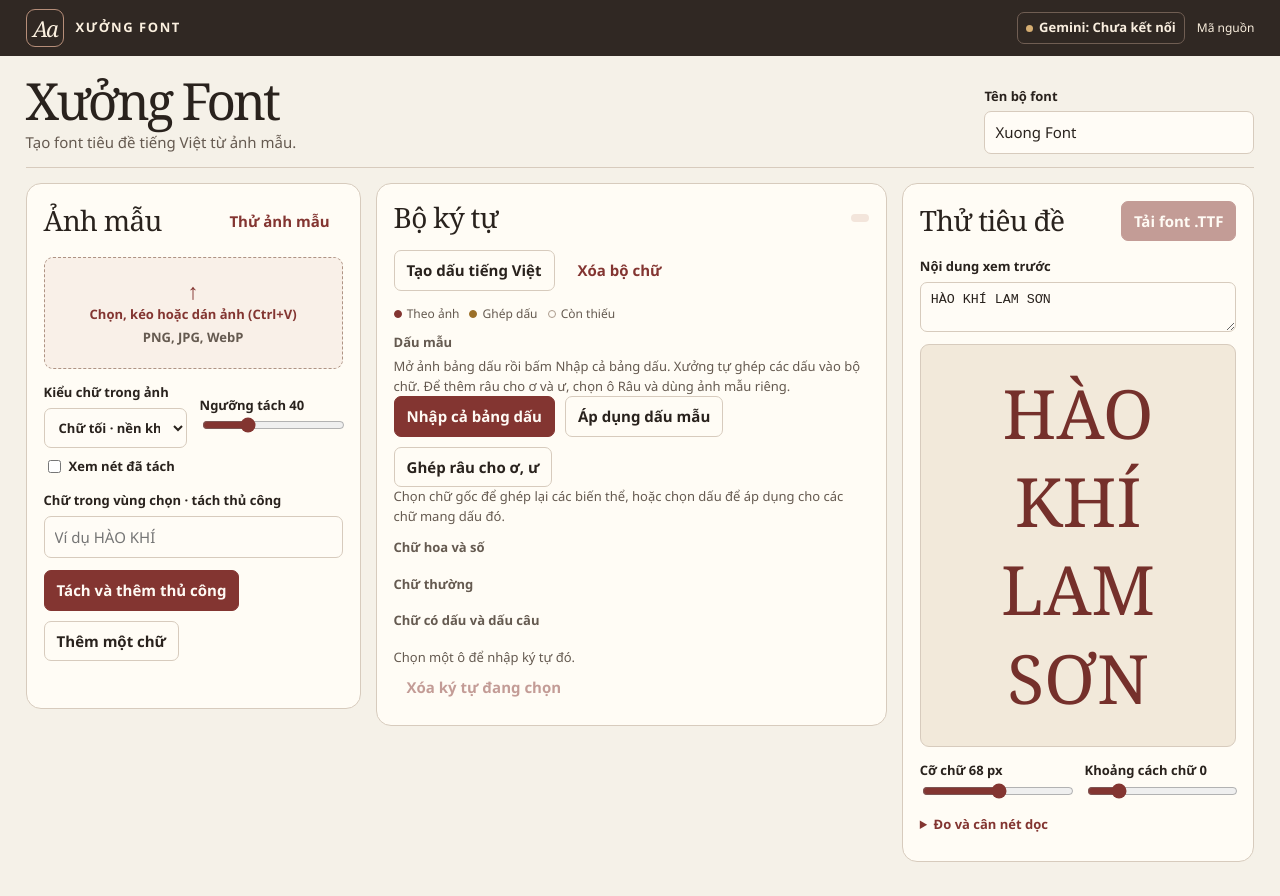
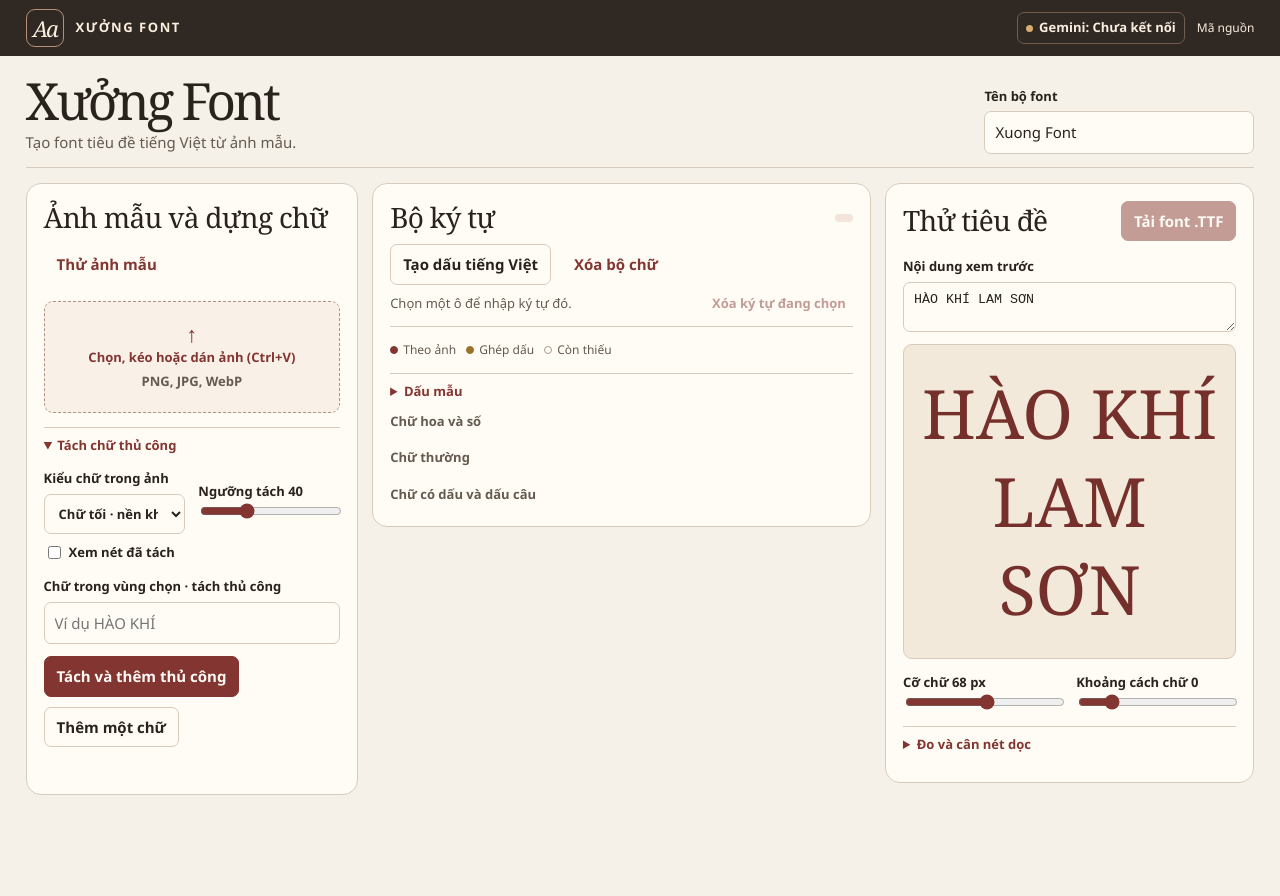
Before and after one commit to theodoichatpage/XUONG_FONT, a website with bundled scripts: page site/index.html in a window 1280 px wide. After the commit the page ends 829 px from the top, so only its background shows below. Built offline with nearby package versions, Linux system fonts and the light colour scheme.

Commit message:
Organize the font workspace around tracing, glyphs and proofing

```diff
--- a/site/index.html
+++ b/site/index.html
@@ -39,7 +39,7 @@
   </section>
   <div class="workspace">
     <section class="panel source" aria-labelledby="source-title">
-      <div class="panel-title"><h2 id="source-title">Ảnh mẫu</h2><button id="demo" type="button" class="quiet">Thử ảnh mẫu</button></div>
+      <div class="panel-title"><h2 id="source-title">Ảnh mẫu và dựng chữ</h2><button id="demo" type="button" class="quiet">Thử ảnh mẫu</button></div>
       <label id="drop" class="upload" for="file"><span class="upload-icon" aria-hidden="true">↑</span><strong>Chọn, kéo hoặc dán ảnh (Ctrl+V)</strong><small id="filename">PNG, JPG, WebP</small></label>
       <input id="file" type="file" multiple accept="image/png,image/jpeg,image/webp" class="visually-hidden">
       <p id="reference-storage" class="help" role="status" aria-live="polite"></p>
@@ -66,6 +66,8 @@
         </div>
         <div class="inline"><small>Bấm để phóng to. Kéo để khoanh vùng chữ.</small><button id="clear-crop" class="quiet">Dùng cả ảnh</button></div>
       </div>
+      <details class="manual-trace" open>
+        <summary>Tách chữ thủ công</summary>
         <div class="field-row">
           <label>Kiểu chữ trong ảnh<select id="polarity"><option value="adaptive">Chữ tối · nền không đều</option><option value="dark">Chữ tối · nền sáng</option><option value="light">Chữ sáng · nền tối</option></select></label>
           <label id="threshold-field">Ngưỡng tách <output id="threshold-value">40</output><input id="threshold" type="range" min="5" max="120" value="40"></label>
@@ -76,14 +78,22 @@
           <input id="chars" placeholder="Ví dụ HÀO KHÍ" maxlength="160" autocomplete="off" spellcheck="false">
           <div class="buttons"><button id="trace" class="primary" type="submit">Tách và thêm thủ công</button><button id="single" type="button" title="Gộp toàn bộ nét trong vùng chọn thành một ký tự">Thêm một chữ</button></div>
         </form>
+      </details>
       <p id="status" class="status" role="status" aria-live="polite"></p>
     </section>
     <section class="panel glyph-panel" aria-labelledby="glyph-title">
+      <div class="glyph-toolbar">
         <div class="panel-title"><h2 id="glyph-title">Bộ ký tự</h2><span id="count" class="count"></span></div>
         <div class="tool-row"><button id="accents">Tạo dấu tiếng Việt</button><button id="reset" class="quiet">Xóa bộ chữ</button></div>
+        <div class="selection-row">
+          <p id="selected" class="selection" aria-live="polite">Chọn một ô để nhập ký tự đó.</p>
+          <button id="remove" class="quiet" disabled>Xóa ký tự đang chọn</button>
+        </div>
+      </div>
 
       <div class="glyph-legend"><span><i class="dot filled"></i> Theo ảnh</span><span><i class="dot composed"></i> Ghép dấu</span><span><i class="dot"></i> Còn thiếu</span></div>
-      <h3 class="glyph-group">Dấu mẫu</h3>
+      <details class="tone-tools">
+        <summary>Dấu mẫu</summary>
         <p class="help">Mở ảnh bảng dấu rồi bấm Nhập cả bảng dấu. Xưởng tự ghép các dấu vào bộ chữ. Để thêm râu cho ơ và ư, chọn ô Râu và dùng ảnh mẫu riêng.</p>
         <div id="tone-samples" class="glyph-grid" aria-label="Dấu mẫu"></div>
         <div class="tool-row">
@@ -92,26 +102,26 @@
           <button id="apply-lowercase-horns" type="button">Ghép râu cho ơ, ư</button>
         </div>
         <p class="help">Chọn chữ gốc để ghép lại các biến thể, hoặc chọn dấu để áp dụng cho các chữ mang dấu đó.</p>
+      </details>
       <h3 class="glyph-group">Chữ hoa và số</h3>
       <div id="glyphs" class="glyph-grid" aria-label="Chữ hoa và số"></div>
       <h3 class="glyph-group">Chữ thường</h3>
       <div id="lower-glyphs" class="glyph-grid" aria-label="Chữ thường"></div>
       <h3 class="glyph-group">Chữ có dấu và dấu câu</h3>
       <div id="more-glyphs" class="glyph-grid" aria-label="Chữ có dấu và dấu câu"></div>
-      <p id="selected" class="selection" aria-live="polite">Chọn một ô để nhập ký tự đó.</p>
-      <button id="remove" class="quiet" disabled>Xóa ký tự đang chọn</button>
     </section>
     <div class="workspace-side">
       <section class="panel proof" aria-labelledby="proof-title">
         <div class="panel-title"><h2 id="proof-title">Thử tiêu đề</h2><a id="download" class="primary download" aria-disabled="true">Tải font .TTF</a></div>
         <label for="sample">Nội dung xem trước</label>
         <textarea id="sample" rows="2" maxlength="240">HÀO KHÍ LAM SƠN</textarea>
-    <div id="preview" aria-hidden="true">HÀO KHÍ LAM SƠN</div>
+        <div id="preview" tabindex="0" role="region" aria-label="Tiêu đề mẫu">HÀO KHÍ LAM SƠN</div>
         <div class="field-row proof-fields">
           <label>Cỡ chữ <output id="size-value">68</output> px<input type="range" id="size" min="24" max="110" value="68"></label>
           <label>Khoảng cách chữ <output id="spacing-value">0</output><input type="range" id="spacing" min="-30" max="140" value="0"></label>
         </div>
-    <details>
+        <p id="missing" class="help" aria-live="polite"></p>
+        <details class="stroke-tools">
           <summary>Đo và cân nét dọc</summary>
           <label for="stroke-letters">Chữ cần chỉnh, rồi chữ làm chuẩn</label>
           <input id="stroke-letters" value="E F" maxlength="20" autocomplete="off" spellcheck="false">
@@ -122,9 +132,7 @@
           </div>
           <p id="stroke-result" class="help" aria-live="polite"></p>
         </details>
-    <p id="missing" class="help" aria-live="polite"></p>
       </section>
-
     </div>
   </div>
 </main>
--- a/site/style.css
+++ b/site/style.css
@@ -12,7 +12,7 @@ h1,h2,p{margin:0}
 h1{font:500 clamp(32px,4vw,52px)/1 var(--display);letter-spacing:-.06em}
 .intro p{margin:5px 0 0;color:var(--muted)}
 .intro-actions{width:min(270px,100%)}
-.workspace{display:grid;grid-template-columns:minmax(0,.95fr) minmax(0,1.45fr) minmax(0,1fr);gap:15px;align-items:start}
+.workspace{display:grid;grid-template-columns:minmax(0,.9fr) minmax(0,1.35fr) minmax(0,1fr);gap:14px;align-items:start}
 .panel{background:var(--panel);border:1px solid var(--line);border-radius:15px;padding:17px;min-width:0}
 .panel-title,.inline,.tool-row,.buttons,.glyph-legend{display:flex;align-items:center;gap:10px;flex-wrap:wrap}
 .panel-title,.inline{justify-content:space-between}
@@ -57,13 +57,36 @@ small,.help,.status,.selection{color:var(--muted);font-size:13px}
 details{margin:14px 0 10px}
 summary{cursor:pointer;color:var(--red);font-weight:600;font-size:13px}
 details .glyph-grid{margin-top:10px}
-.selection{margin-top:12px}
-.workspace-side{display:grid;gap:15px;min-width:0}
+.glyph-toolbar{background:var(--panel);padding-bottom:8px;border-bottom:1px solid var(--line)}
+.glyph-toolbar .panel-title{margin-bottom:10px}
+.selection-row{display:flex;justify-content:space-between;align-items:center;flex-wrap:wrap;gap:4px 8px;margin-top:4px}
+.selection-row button{padding:4px 6px;font-size:13px}
+.tone-tools,.manual-trace,.stroke-tools{border-top:1px solid var(--line);padding-top:8px}
+.tone-tools .help,.tone-tools .tool-row,.stroke-tools label,.stroke-tools .tool-row{margin-top:8px}
+#missing:not(:empty){margin-top:8px}
+.workspace-side{min-width:0}
 #preview{margin-top:12px;padding:24px 18px;min-height:135px;border:1px solid var(--line);border-radius:9px;background:#f2e9da;color:#75302b;text-align:center;font:68px/1.3 var(--display);overflow-wrap:anywhere;white-space:pre-wrap}
+#preview:focus-visible{outline:2px solid var(--red);outline-offset:2px}
 .proof-fields{max-width:440px}
 .missing-glyph{color:#9b8175;text-decoration:underline dotted;text-underline-offset:6px}
-@media(max-width:1080px){.workspace{grid-template-columns:minmax(0,1fr) minmax(0,1.4fr)}.workspace-side{grid-column:1/-1;grid-template-columns:1fr 1fr}.workspace-side .proof:only-child{grid-column:1/-1}}
-@media(max-width:720px){.workspace,.workspace-side{grid-template-columns:1fr}.intro{align-items:start;flex-direction:column;padding-top:16px}.panel{padding:16px}.field-row{grid-template-columns:minmax(0,1fr) minmax(0,1fr)}}
+
+@media(min-width:1024px) and (min-height:520px){
+  .glyph-toolbar,.workspace-side{position:sticky;top:68px}
+  .glyph-toolbar{z-index:1;padding-top:8px;margin-top:-8px}
+  .workspace-side{max-height:calc(100dvh - 82px);overflow:auto;overscroll-behavior-y:contain}
+  #preview{max-height:40dvh;overflow:auto}
+  .glyph-panel button,.glyph-panel summary{scroll-margin-top:210px}
+}
+@media(max-width:1023px){
+  .workspace{grid-template-columns:minmax(0,1fr) minmax(0,1.25fr)}
+  .workspace-side{grid-column:1/-1}
+}
+@media(max-width:720px){
+  .workspace{grid-template-columns:minmax(0,1fr)}
+  .intro{align-items:start;flex-direction:column;padding-top:16px}
+  .panel{padding:16px}
+  .field-row{grid-template-columns:repeat(2,minmax(0,1fr))}
+}
 
 .privacy a{color:inherit;text-underline-offset:3px}
 
```
Lines whose indentation alone changed are shown as unchanged.
